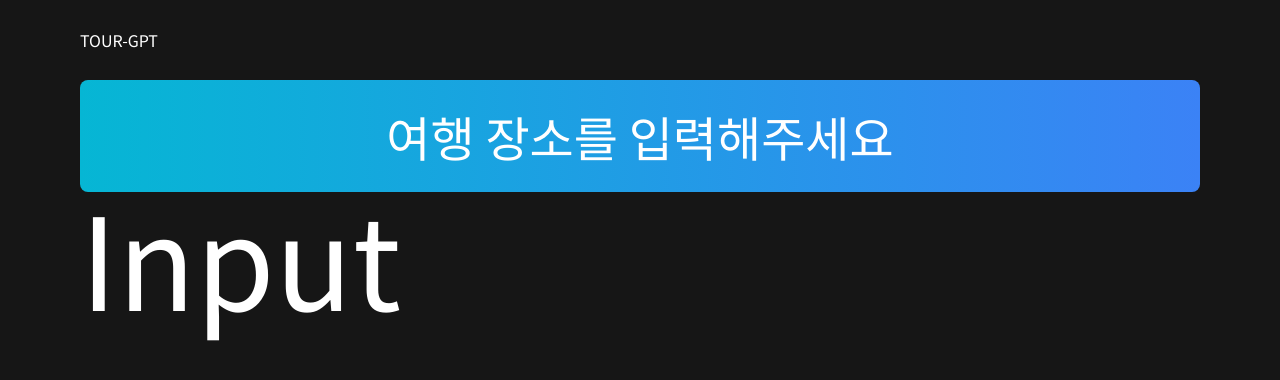
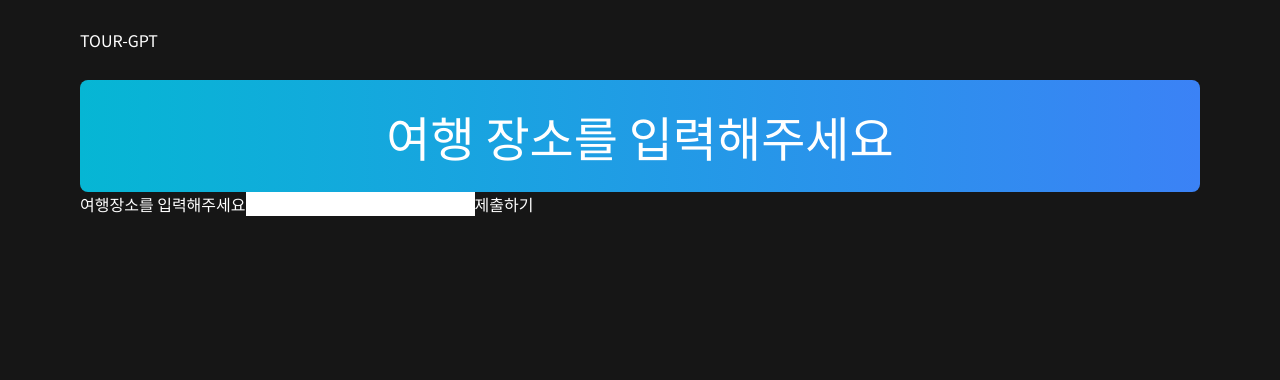
Before and after one commit to doodoodoong/world-tour-gpt, a Next.js app: page /main in a window 1280 px wide. Shown: the top 380 px of the page. Built offline with nearby package versions, Linux system fonts and the light colour scheme.

Commit message:
openai api connect

```diff
--- /dev/null
+++ b/app/api/completion/route.js
@@ -0,0 +1,29 @@
+import OpenAI from "openai";
+import { OpenAIStream, StreamingTextResponse } from "ai";
+
+export const runtime = "edge";
+
+const openai = new OpenAI({
+  apiKey: process.env.OPENAI_API_KEY,
+});
+
+function buildPrompt(prompt) {
+  return prompt.split("\n").map((message) => ({
+    role: "user",
+    content: `너는 초등학교 6학년 학생을 가르치는 선생님이야. 초등학생들에게 유해한 내용을 알려줘선 안되. 친절하고 상냥하게 알려줘. ${message}의 자연환경, 문화, 역사가 드러나는 여행장소 추천해줘`,
+  }));
+}
+
+export async function POST(req) {
+  const { prompt } = await req.json();
+
+  const response = await openai.chat.completions.create({
+    model: "gpt-4",
+    stream: true,
+    messages: buildPrompt(prompt),
+    temperature: 0.2,
+  });
+
+  const stream = OpenAIStream(response);
+  return new StreamingTextResponse(stream);
+}
--- a/app/components/main1/Input.js
+++ b/app/components/main1/Input.js
@@ -1,7 +1,20 @@
+"use client";
+import { useCompletion } from "ai/react";
+
 export default function Input() {
+  const { completion, input, handleInputChange, handleSubmit } = useCompletion({
+    api: "/api/completion",
+  });
   return (
     <div>
-      <text className="text-9xl">Input</text>
+      <p>{completion.split("\n")}</p>
+      <form onSubmit={handleSubmit}>
+        <label>
+          여행장소를 입력해주세요
+          <input value={input} onChange={handleInputChange} />
+        </label>
+        <button type="submit">제출하기</button>
+      </form>
     </div>
   );
 }
--- a/app/pages/Main.js
+++ b/app/pages/Main.js
@@ -1,6 +1,7 @@
 import Header from "../components/main1/Header";
 import Input from "../components/main1/Input";
 
+export const runtime = "edge";
 export default function Main() {
   return (
     <>
--- a/package.json
+++ b/package.json
@@ -9,10 +9,13 @@
     "lint": "next lint"
   },
   "dependencies": {
+    "ai": "^3.0.19",
     "next": "14.1.4",
+    "openai": "^4.33.0",
     "react": "^18",
     "react-dom": "^18",
-    "react-type-animation": "^3.2.0"
+    "react-type-animation": "^3.2.0",
+    "zod": "^3.22.4"
   },
   "devDependencies": {
     "autoprefixer": "^10.0.1",
```
Also changed, not shown: 1 other file (tests, documents, lock files or other folders).
